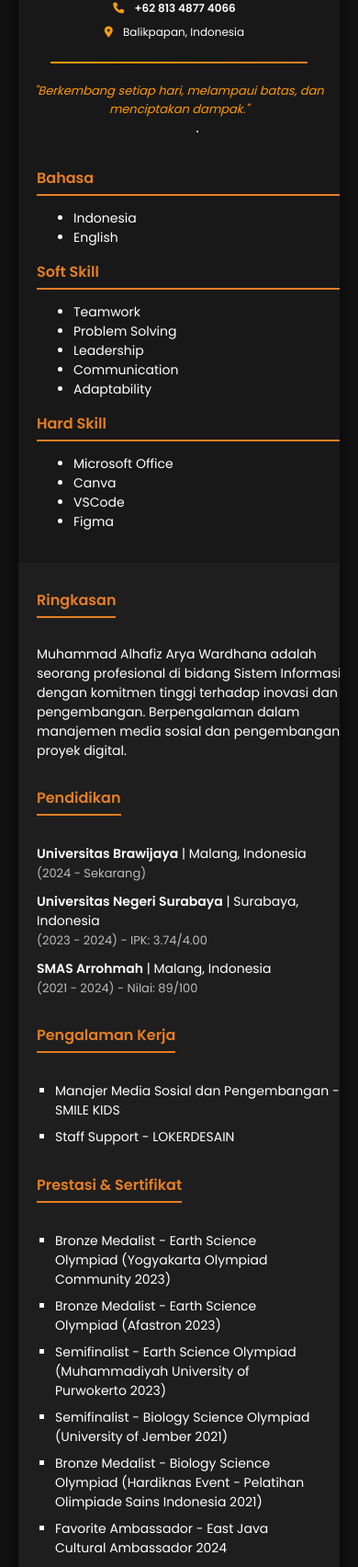
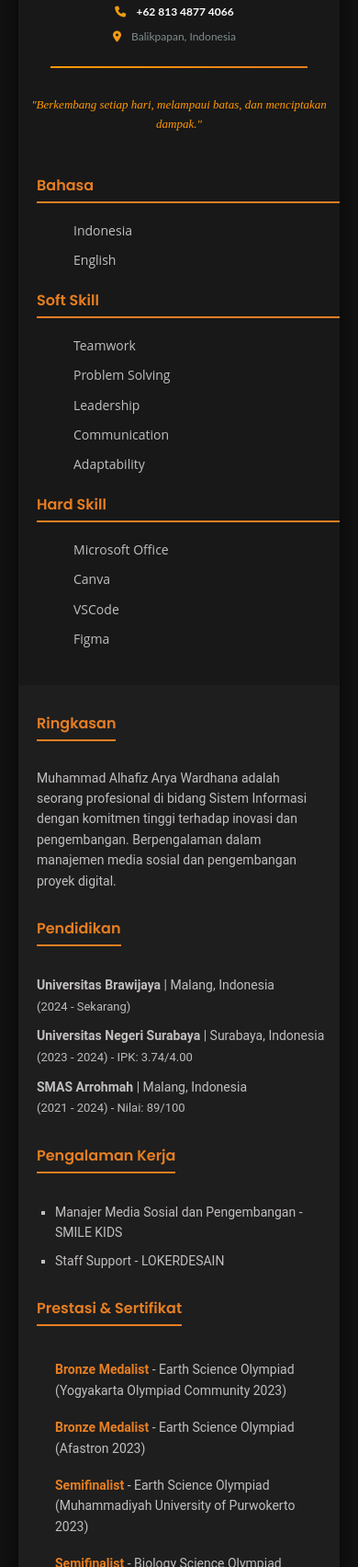
Before and after one commit to aryawardhana15/CV, a plain HTML site: page index.html in a window 390 px wide. Shown: the part 296-2000 px from the top of the page at 92% size. Drawn offline with Linux system fonts and the light colour scheme.

Commit message:
style:responsive

```diff
--- a/index.html
+++ b/index.html
@@ -43,6 +43,84 @@ body {
     flex-direction: column;
     align-items: center;
     text-align: center;
+}
+
+/* Google Fonts */
+@import url('https://fonts.googleapis.com/css2?family=Poppins:wght@400;600;700&family=Open+Sans:wght@400;600&family=Roboto:wght@400;500&family=Playfair+Display:ital,wght@0,400;0,700;1,400&display=swap');
+
+/* Judul */
+h1, h2 {
+    font-family: 'Poppins', sans-serif;
+    font-weight: 700;
+    color: #c2bebe;
+}
+
+h1 {
+    font-size: 32px;
+}
+
+h2 {
+    font-size: 24px;
+}
+
+/* Subjudul */
+h3 {
+    font-family: 'Open Sans', sans-serif;
+    font-weight: 600;
+    font-size: 18px;
+    color: #34495e;
+}
+
+/* Teks Biasa */
+p, li {
+    font-family: 'Roboto', sans-serif;
+    font-weight: 400;
+    font-size: 14px;
+    color: #c2bebe;
+    line-height: 1.6;
+}
+
+/* Kontak dan Informasi Tambahan */
+.contact-info p {
+    font-family: 'Lato', sans-serif;
+    font-weight: 400;
+    font-size: 12px;
+    color: #7f8c8d;
+}
+
+/* Motto */
+.motto {
+    font-family: 'Playfair Display', serif;
+    font-style: italic;
+    font-size: 16px;
+    color: #c2bebe;
+    text-align: center;
+    margin: 20px 0;
+}
+
+/* Skill List */
+.skill-list li {
+    font-family: 'Open Sans', sans-serif;
+    font-weight: 400;
+    font-size: 14px;
+    color: #c2bebe;
+    list-style-type: none;
+    padding: 5px 0;
+}
+
+/* Achievement List */
+.achievement-list li {
+    font-family: 'Roboto', sans-serif;
+    font-weight: 400;
+    font-size: 14px;
+    color: #c2bebe;
+    list-style-type: none;
+    padding: 5px 0;
+}
+
+.medal, .semifinal, .award {
+    font-weight: 600;
+    color: #e67e22; /* Warna oranye untuk menonjolkan prestasi */
 }
 
 .sidebar img {
@@ -338,6 +416,7 @@ body {
 
     .section .description {
         font-size: 14px;
+        margin-right: 40px;
     }
 
     #achievements-list {
@@ -347,6 +426,73 @@ body {
    #deskripsi {
       padding-right: 40px;
    }
+}
+
+@media (max-width: 480px) {
+
+    .sidebar {
+        padding-right: 50px; /* Padding kanan untuk sidebar */
+    }
+
+    .container {
+        flex-direction: column; /* Tampilan vertikal untuk mobile */
+    }
+
+    .sidebar, .content {
+        width: 100%; /* Lebar penuh untuk mobile */
+    }
+
+    .sidebar img {
+        width: 100px; /* Ukuran foto lebih kecil di mobile */
+        height: 100px;
+        margin-right: 50px; /* Margin kanan untuk foto */
+    }
+
+    .sidebar .name {
+        margin-right: 50px; /* Margin kanan untuk nama */
+    }
+
+    .sidebar .contact-info {
+        margin-right: 50px; /* Margin kanan untuk info kontak */
+    }
+
+    .sidebar h1 {
+        font-size: 20px; /* Ukuran font lebih kecil di mobile */
+    }
+
+    .section h2 {
+        font-size: 16px; /* Ukuran font lebih kecil di mobile */
+    }
+
+    .section ul li {
+        font-size: 14px; /* Ukuran font lebih kecil di mobile */
+    }
+
+    .sidebar .motto {
+        font-size: small; /* Ukuran font lebih kecil untuk motto */
+        padding: 10px;
+    }
+
+    .sidebar .divider {
+        margin-left: -40px; /* Margin kiri negatif untuk divider */
+    }
+
+    .section .description {
+        font-size: 14px; /* Ukuran font lebih kecil untuk deskripsi */
+        margin-right: 40px; /* Margin kanan untuk deskripsi */
+    }
+
+    #achievements-list {
+        padding-right: 40px; /* Padding kanan untuk daftar prestasi */
+    }
+
+    #deskripsi {
+        padding-right: 40px; /* Padding kanan untuk elemen dengan ID deskripsi */
+    }
+
+    .job-list {
+        padding-right: 40px; /* Padding kanan untuk daftar pekerjaan */
+    }
 }
 
     </style>
@@ -370,7 +516,7 @@ body {
 
 <p class="motto">"Berkembang setiap hari, melampaui batas, dan menciptakan dampak."</p>
 
-<hr>
+
 
 <div class="skills">
     <section>
@@ -436,7 +582,7 @@ body {
             <!-- Pengalaman Kerja -->
             <div class="section">
                 <h2 class="wave-text">Pengalaman Kerja</h2>
-                <ul>
+                <ul class="job-list">
                     <li>Manajer Media Sosial dan Pengembangan - SMILE KIDS</li>
                     <li>Staff Support - LOKERDESAIN</li>
                 </ul>
```
